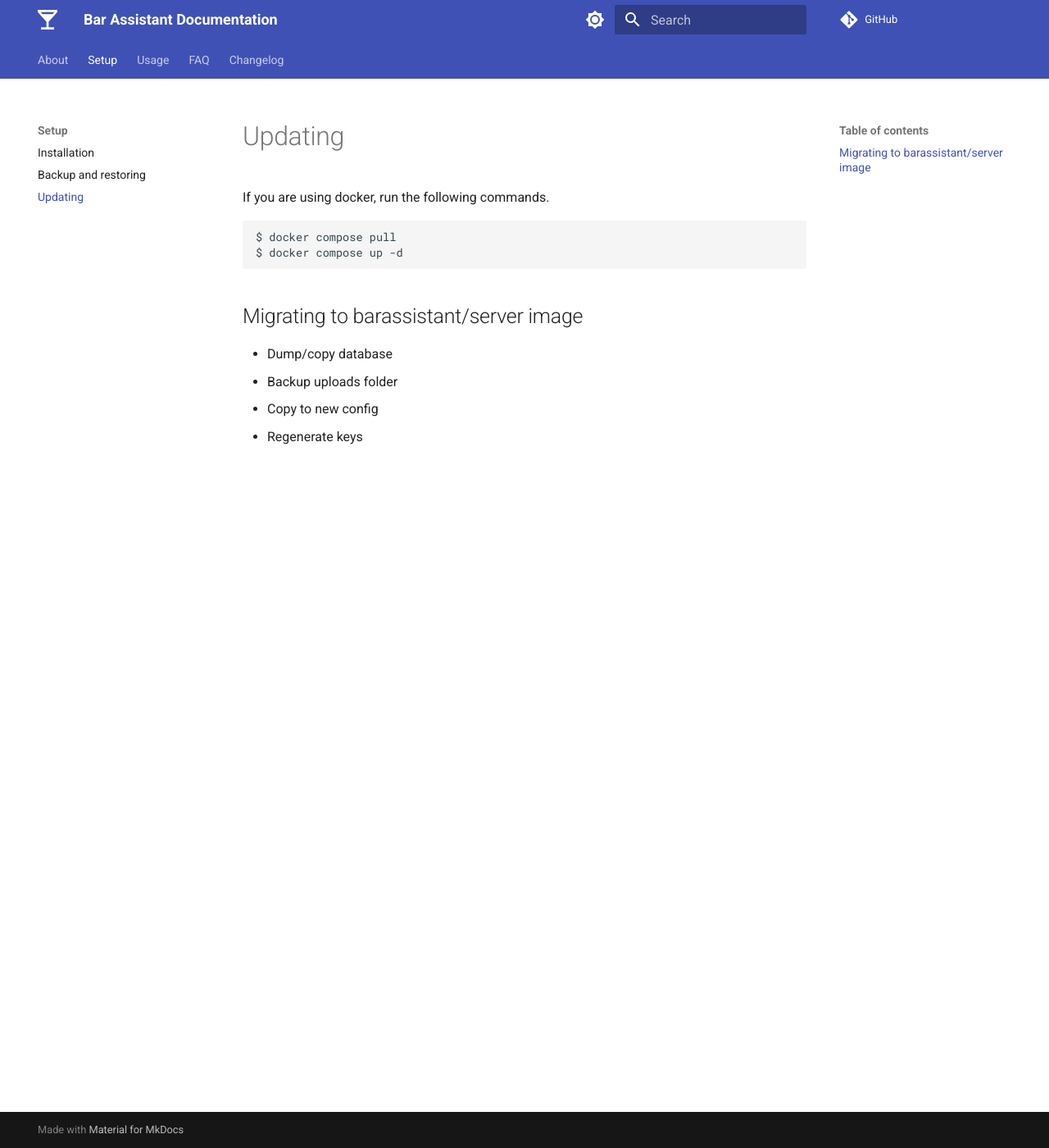
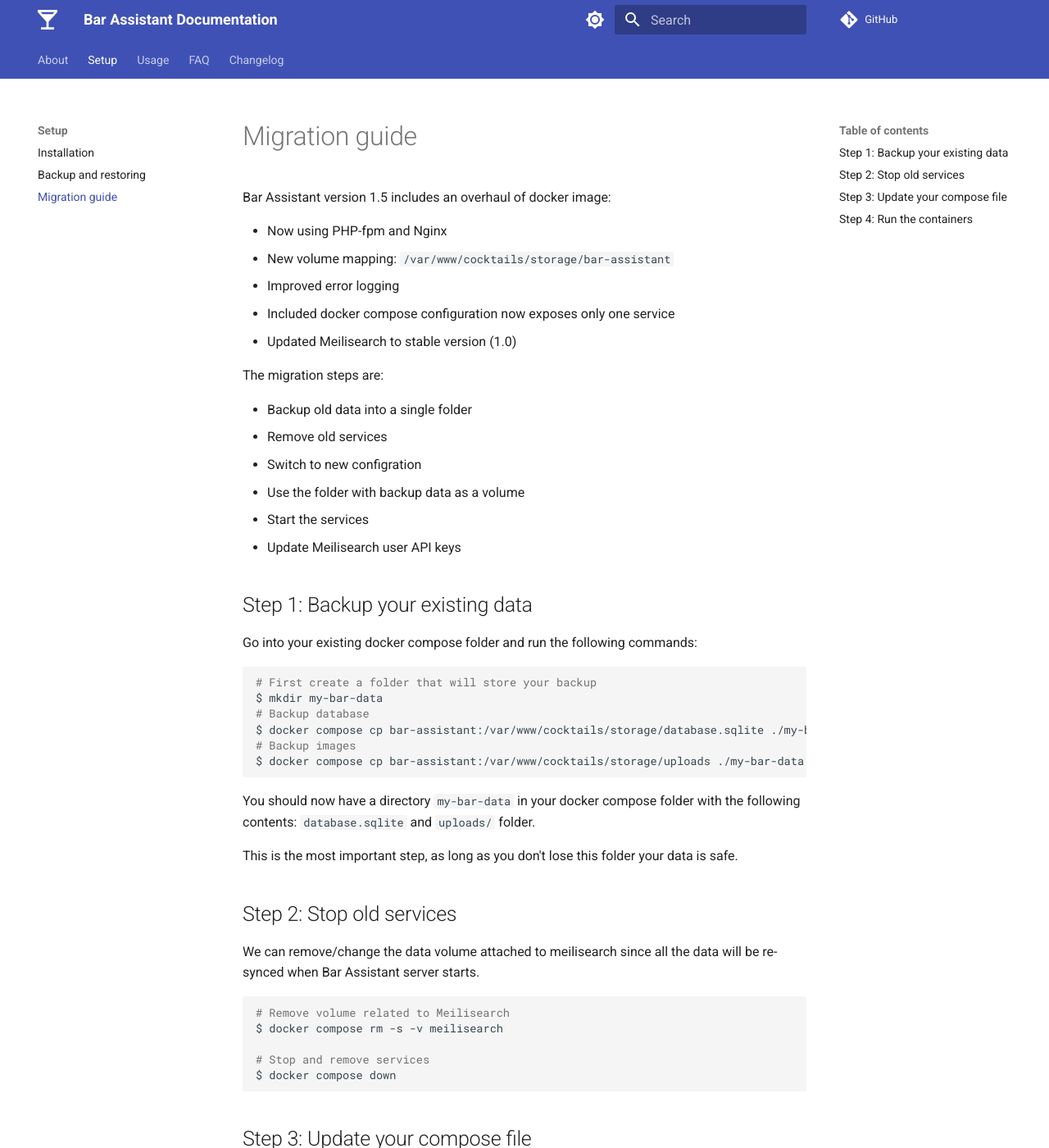
Before and after one commit to bar-assistant/docs, an MkDocs documentation site: the page built from docs/setup/updating.md, in a window 1280 px wide and 1400 px high. Shown: the whole window at 82% size. Built offline with MkDocs 1.6.1 and Material for MkDocs 9.7.7, drawn with Linux system fonts in a browser that asks for light colours; comment, search, counter and statistics services are not loaded; some of the changed text lies outside the part shown.

Commit message:
Update migration guide

````diff
--- a/docs/setup/updating.md
+++ b/docs/setup/updating.md
@@ -1,15 +1,87 @@
-# Updating
+# Migration guide
 
-If you are using docker, run the following commands.
+Bar Assistant version 1.5 includes an overhaul of docker image:
+
+- Now using PHP-fpm and Nginx
+- New volume mapping: `/var/www/cocktails/storage/bar-assistant`
+- Improved error logging
+- Included docker compose configuration now exposes only one service
+- Updated Meilisearch to stable version (1.0)
+
+The migration steps are:
+
+- Backup old data into a single folder
+- Remove old services
+- Switch to new configration
+- Use the folder with backup data as a volume
+- Start the services
+- Update Meilisearch user API keys
+
+## Step 1: Backup your existing data
+
+Go into your existing docker compose folder and run the following commands:
+
+``` bash
+# First create a folder that will store your backup
+$ mkdir my-bar-data
+# Backup database
+$ docker compose cp bar-assistant:/var/www/cocktails/storage/database.sqlite ./my-bar-data/database.sqlite
+# Backup images
+$ docker compose cp bar-assistant:/var/www/cocktails/storage/uploads ./my-bar-data
+```
+
+You should now have a directory `my-bar-data` in your docker compose folder with the following contents: `database.sqlite` and `uploads/` folder.
+
+This is the most important step, as long as you don't lose this folder your data is safe.
+
+## Step 2: Stop old services
+
+We can remove/change the data volume attached to meilisearch since all the data will be re-synced when Bar Assistant server starts.
 
 ```bash
-$ docker compose pull
+# Remove volume related to Meilisearch
+$ docker compose rm -s -v meilisearch
+
+# Stop and remove services
+$ docker compose down
+```
+
+## Step 3: Update your compose file
+
+Use the example from the [setup guide](/setup).
+
+The only changes you need to do is to update volume configuration to use your backup folder, and update exposed port of the webserver service.
+
+```yaml title="docker-compose.yml"
+# ...
+    restart: unless-stopped
+    volumes:
+      - ./my-bar-data:/var/www/cocktails/storage/bar-assistant
+# ...
+  webserver:
+    image: nginx:alpine
+    restart: unless-stopped
+    ports:
+      - 3000:3000
+# ...
+```
+
+## Step 4: Run the containers
+
+Before running the containers, make sure you set permissions for your backup folder to user `33` (www-data).
+
+```bash
+$ sudo chown -R 33:33 my-bar-data
+```
+
+Then run the container.
+
+```bash
 $ docker compose up -d
 ```
 
-## Migrating to barassistant/server image
+When the services are up, make sure to update API keys.
 
-- Dump/copy database
-- Backup uploads folder
-- Copy to new config
-- Regenerate keys
+```bash
+$ docker compose exec bar-assistant php artisan bar:refresh-user-search-keys
+```
````
Also changed, not shown: docs/faq.md (+4 -6 lines), docs/index.md (+0 -5 lines), docs/setup/index.md (+8 -1 lines), docs/usage/index.md (+28 -0 lines).
